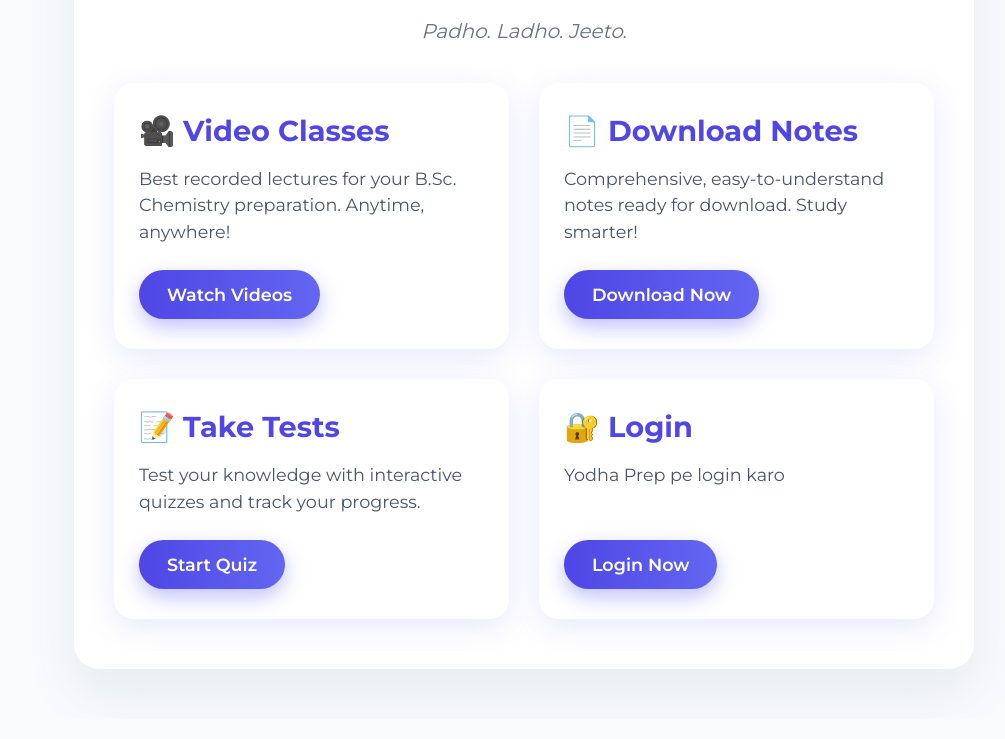
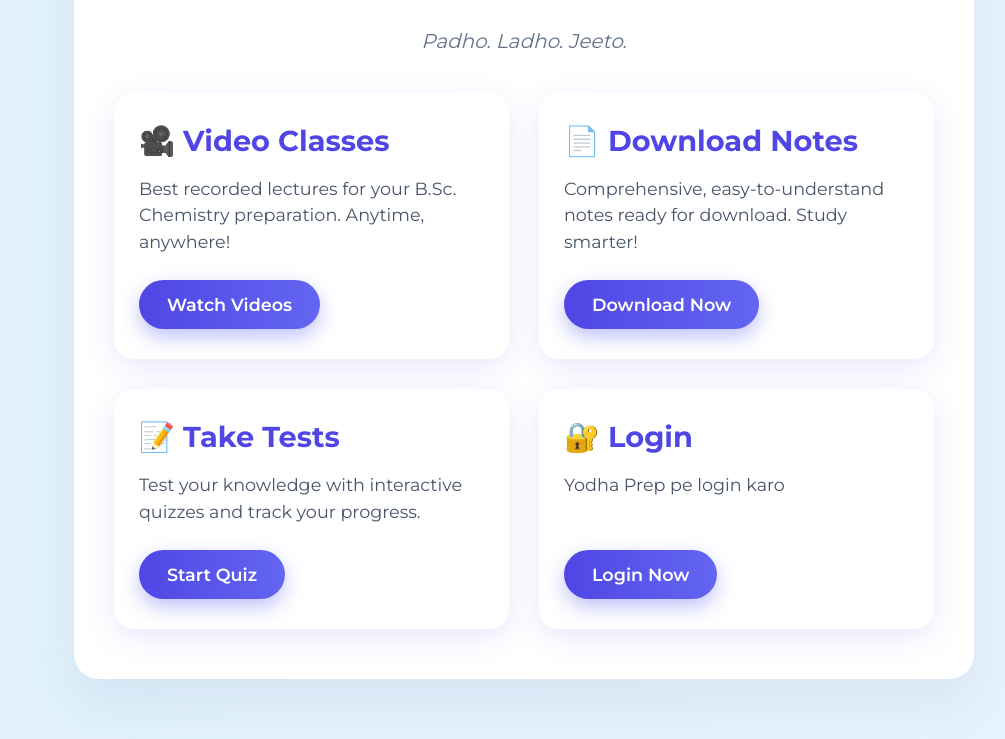
Before and after one commit to jeetrahul30/yodhaprep, a plain HTML site: page index.html in a window 1280 px wide. Shown: the part 194-933 px from the top of the page, without its empty margins (137-1142 px from the left). Drawn offline with Linux system fonts and the light colour scheme.

Commit message:
index.html

```diff
--- a/index.html
+++ b/index.html
@@ -22,15 +22,16 @@
     }
 
    body {
-      background: #f8fafc;
+  background: linear-gradient(270deg, #e0f2fe, #f5f3ff, #e0f2fe);
+  background-size: 600% 600%;
+  animation: gradientMove 20s ease infinite;
   color: #1f2937;
   min-height: 100vh;
   display: flex;
   justify-content: center;
   align-items: flex-start;
-      padding: 50px 20px;
+  padding: 60px 20px;
 }
-
     .container {
       max-width: 900px;
       width: 100%;
```
Lines whose indentation alone changed are shown as unchanged.
